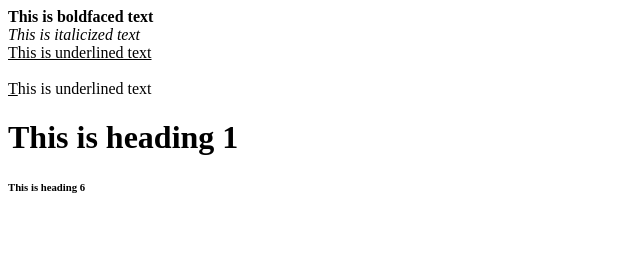
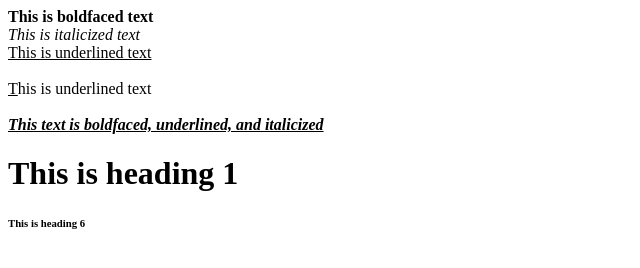
Before and after one commit to matthewasato/matthewasato.github.io, a plain HTML site: page index.html in a window 1280 px wide. Shown: the whole page, without its empty margins (0-640 px from the left). Drawn offline with Linux system fonts and the light colour scheme.

Commit message:
Update index.html

```diff
--- a/index.html
+++ b/index.html
@@ -13,6 +13,9 @@
 <br>
 <br>
 <u>T</u>his is underlined text
+<br>
+<br>
+<b><u><i>This text is boldfaced, underlined, and italicized</i></u></b>
 <h1>This is heading 1</h1>
 
 <h6>This is heading 6</h6>
```
